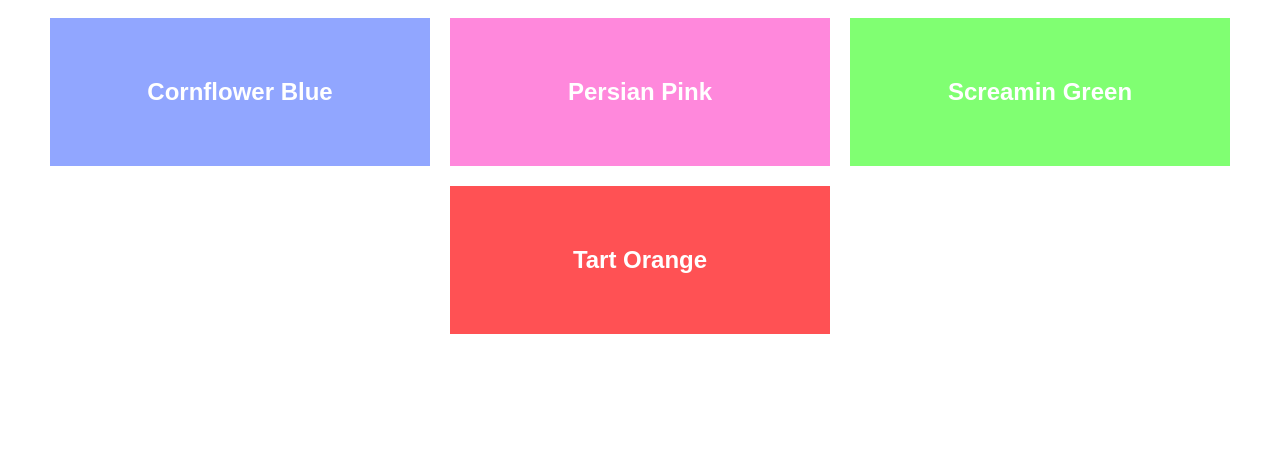
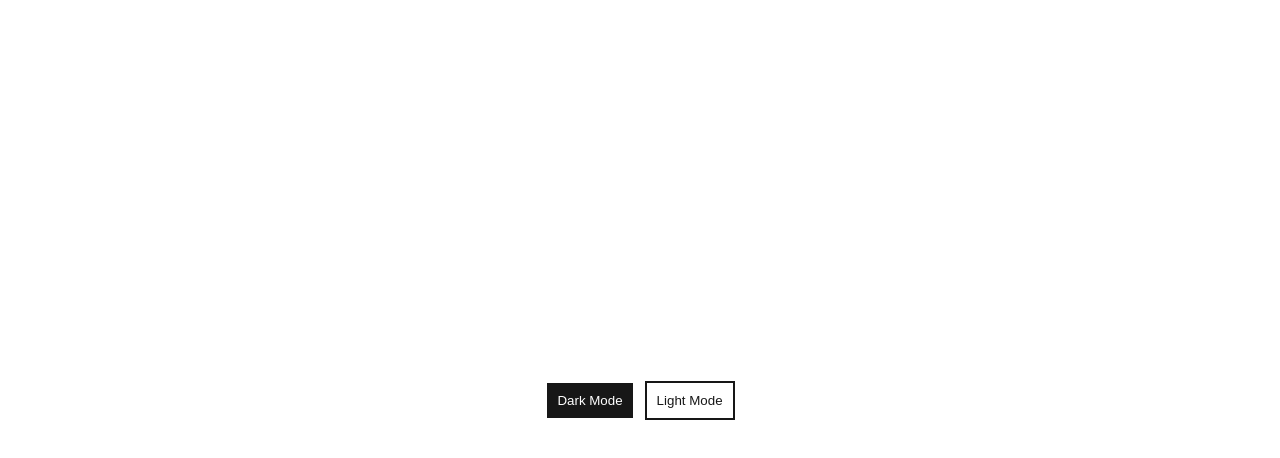
Before and after one commit to OmarMWarraich/react-code-challenges, a React (Create React App) app: page / in a window 1280 px wide. Shown: the top 458 px of the page. Built offline with nearby package versions, Linux system fonts and the light colour scheme.

Commit message:
feat: Dark Mode starter

```diff
--- /dev/null
+++ b/src/02-dark-mode/DarkMode.js
@@ -0,0 +1,8 @@
+export default function DarkMode () {
+    return (
+        <div className="page">
+            <button className="dark-mode-button">Dark Mode</button>
+            <button className="light-mode-button">Light Mode</button>
+        </div>
+    )
+}
--- a/src/App.js
+++ b/src/App.js
@@ -1,10 +1,12 @@
 import './App.css'
+import DarkMode from './02-dark-mode/DarkMode'
 import ColorRenderer from './01-color-renderer/ColorRenderer'
 
 function App () {
   return (
     <div className='App'>
-      <ColorRenderer />
+      <DarkMode />
+      {/* <ColorRenderer /> */}
     </div>
   )
 }
--- a/src/index.css
+++ b/src/index.css
@@ -1,8 +1,34 @@
-.color-square {
-  font-family: sans-serif;
-  width: 300px;
-  display: inline-block;
+.page {
+  height: 100vh;
+  width: 100vw;
+  display: flex;
+  align-items: center;
+  justify-content: center;
+}
+
+.dark-mode {
+  background-color: #171717;
+}
+
+button {
+  padding: 10px;
+  margin: 5px;
+  outline: none;
+}
+
+.dark-mode-button {
+  border: 2px solid white;
   color: white;
-  padding: 40px;
-  margin: 10px;
+  background-color: #171717;
 }
+
+.light-mode-button {
+  border: 2px solid #171717;
+  color: #171717;
+  background-color: white;
+}
+
+body {
+  padding: 0px;
+  margin: 0px;
+}
```
